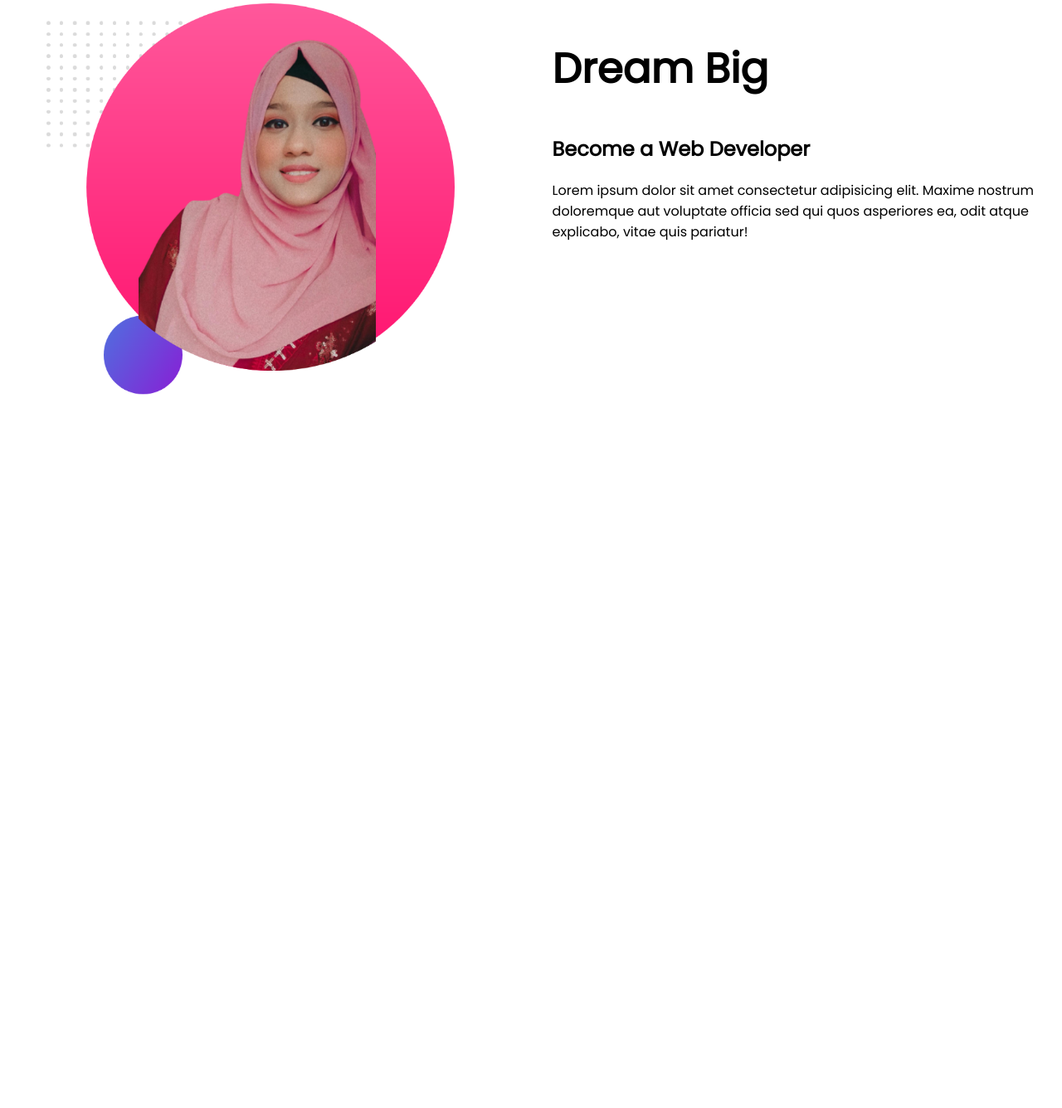
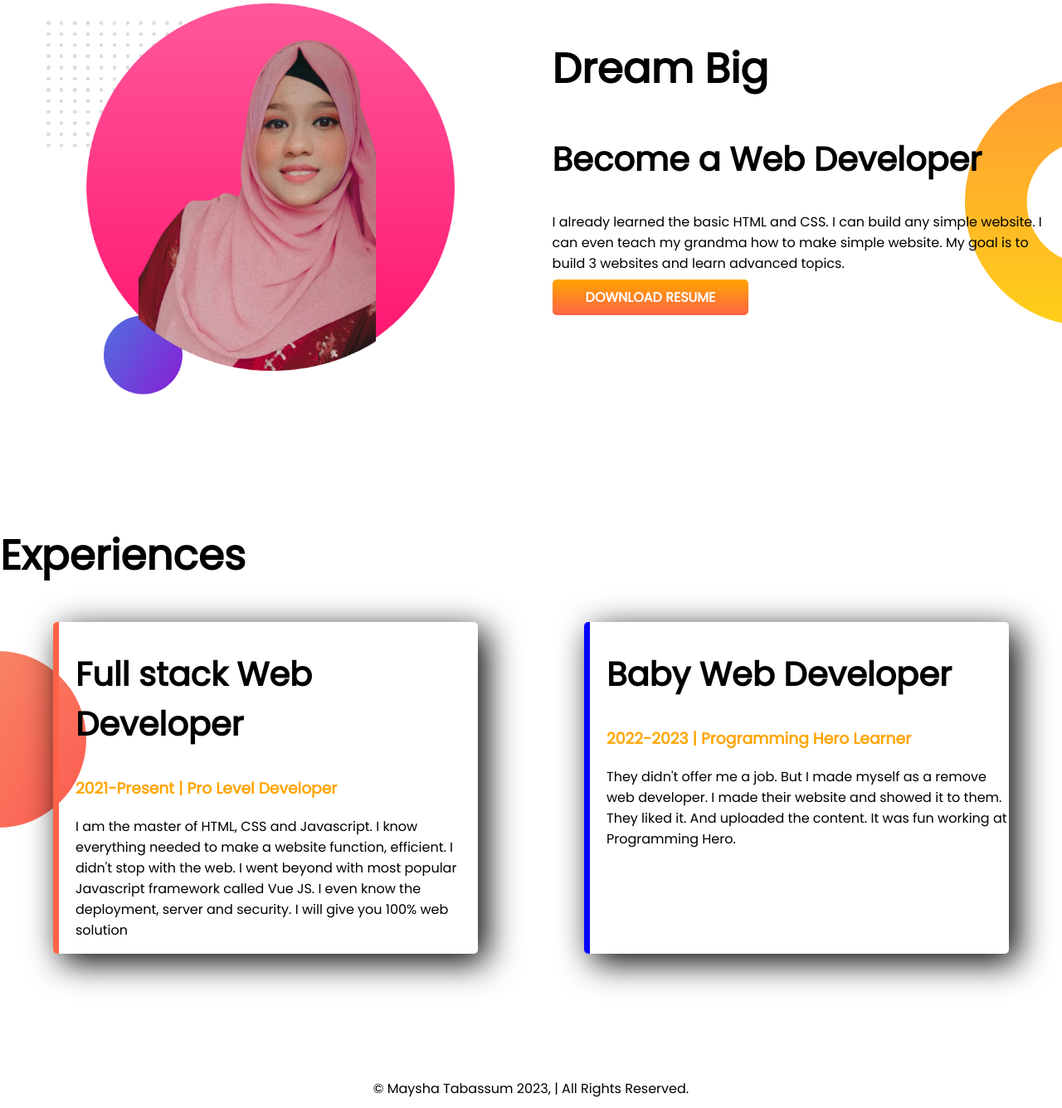
Before and after one commit to Maysha-Tabassum/developer-portfolio, a plain HTML site: page index.html in a window 1280 px wide. Shown: the part 684-2020 px from the top of the page at 83% size. Before the commit the page ends 1317 px from the top, so only its background shows below. Drawn offline with Linux system fonts and the light colour scheme.

Commit message:
style border and footer

```diff
--- a/index.html
+++ b/index.html
@@ -13,14 +13,14 @@
 </head>
 
 <body>
-    <section class="top-banner">
+    <section class="top-banner flexible-container">
         <div class="half-width">
             <h1>Welcome To</h1>
             <h1> <span class="orange-color">Maysha Tabassum</span> World!</h1>
             <h3>Junior Web-developoer</h3>
             <p>hey there! This is me Maysha Tabassum. I am a junior Web-developoer. currently working on HTML,
                 CSS,JavaScript.I love coding. I am always up for learing and exploring new things.Web-developing is
-                somethingthat really excites me,so yeah it would be a great pleasure if i can help you in this field.
+                something that really excites me,so yeah it would be a great pleasure if i can help you in this field.
             </p>
             <a class="link-button" target="_blank"
                 href="https://www.linkedin.com/in/maysha-tabassum-nova-0182a6244/">HIRE ME</a>
@@ -29,18 +29,45 @@
             <img src="images/my-bg.png" alt="">
         </div>
     </section>
-    <section class="dream-big">
+    <section class="dream-big flexible-container">
         <div class="half-width">
             <img src="images/my-bg2.png" alt="">
         </div>
         <div class="half-width">
             <h1>Dream Big</h1>
             <h2>Become a Web Developer</h2>
-            <p>Lorem ipsum dolor sit amet consectetur adipisicing elit. Maxime nostrum doloremque aut voluptate officia
-                sed qui quos asperiores ea, odit atque explicabo, vitae quis pariatur!</p>
+            <p>I already learned the basic HTML and CSS. I can build any simple website. I can even teach my grandma how
+                to make simple website. My goal is to build 3 websites and learn advanced topics.</p>
+            <a class="link-button" target="_blank" href="">DOWNLOAD RESUME</a>
+        </div>
+
+    </section>
+    <section class="experience-area">
+        <h1>Experiences</h1>
+        <div class="flexible-container">
+
+            <div id="full-stack-developer" class="experience-item">
+                <h2>Full stack Web Developer</h2>
+                <h3 class="orange-color">2021-Present | Pro Level Developer</h3>
+                <p>I am the master of HTML, CSS and Javascript. I know everything needed to make a website function,
+                    efficient. I didn't stop with the web. I went beyond with most popular Javascript framework called
+                    Vue
+                    JS. I even know the deployment, server and security. I will give you 100% web solution</p>
+            </div>
+            <div id="baby-web-developer" class="experience-item">
+                <h2>Baby Web Developer</h2>
+                <h3 class="orange-color">2022-2023 | Programming Hero Learner</h3>
+                <p>They didn't offer me a job. But I made myself as a remove web developer. I made their website and
+                    showed
+                    it to them. They liked it. And uploaded the content. It was fun working at Programming Hero.</p>
+            </div>
         </div>
 
     </section>
 </body>
+<footer>
+    <p>© Maysha Tabassum 2023, | All Rights Reserved.</p>
+
+</footer>
 
 </html>
--- a/style.css
+++ b/style.css
@@ -7,11 +7,15 @@ h1 {
     font-size: 50px;
 }
 
+h2 {
+    font-size: 40px;
+}
+
 .orange-color {
     color: orange;
 }
 
-section {
+.flexible-container {
     display: flex;
     margin-bottom: 150px;
 }
@@ -40,3 +44,38 @@ section {
     background-image: url(images/top-banner.png);
     background-repeat: no-repeat;
 }
+
+.dream-big {
+    background-image: url(images/dream-bg.png);
+    background-repeat: no-repeat;
+    background-position: right;
+}
+
+.experience-item {
+    width: 40%;
+    margin-left: 5%;
+    margin-right: 5%;
+    padding-left: 20px;
+    box-shadow: 10px 10px 40px;
+    border-radius: 5px;
+
+}
+
+.experience-area {
+    background-image: url(images/exp-bg.png);
+    background-repeat: no-repeat;
+    background-position: left;
+
+}
+
+#full-stack-developer {
+    border-left: 7px solid tomato;
+}
+
+#baby-web-developer {
+    border-left: 7px solid blue;
+}
+
+footer {
+    text-align: center;
+}
```
